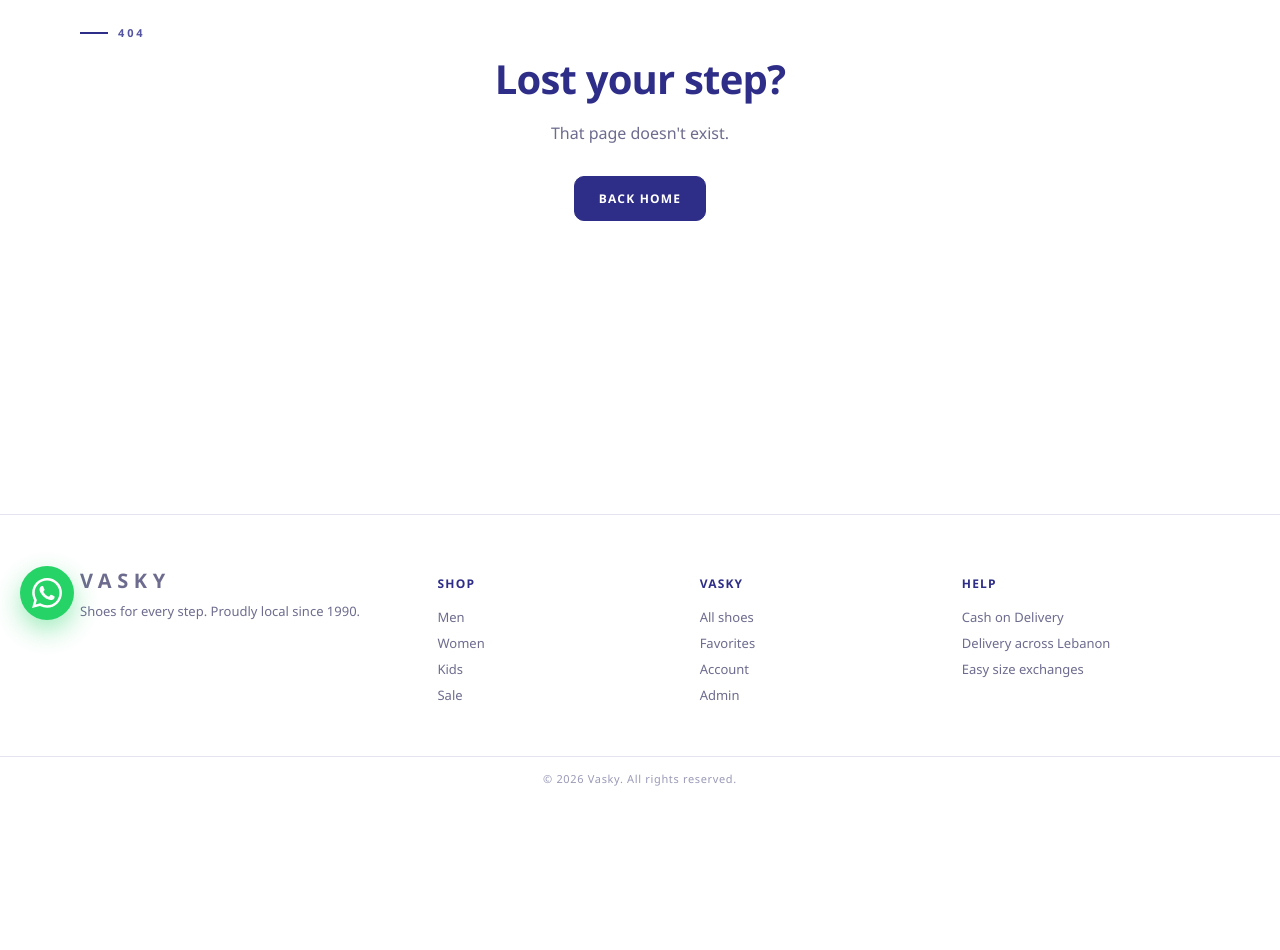
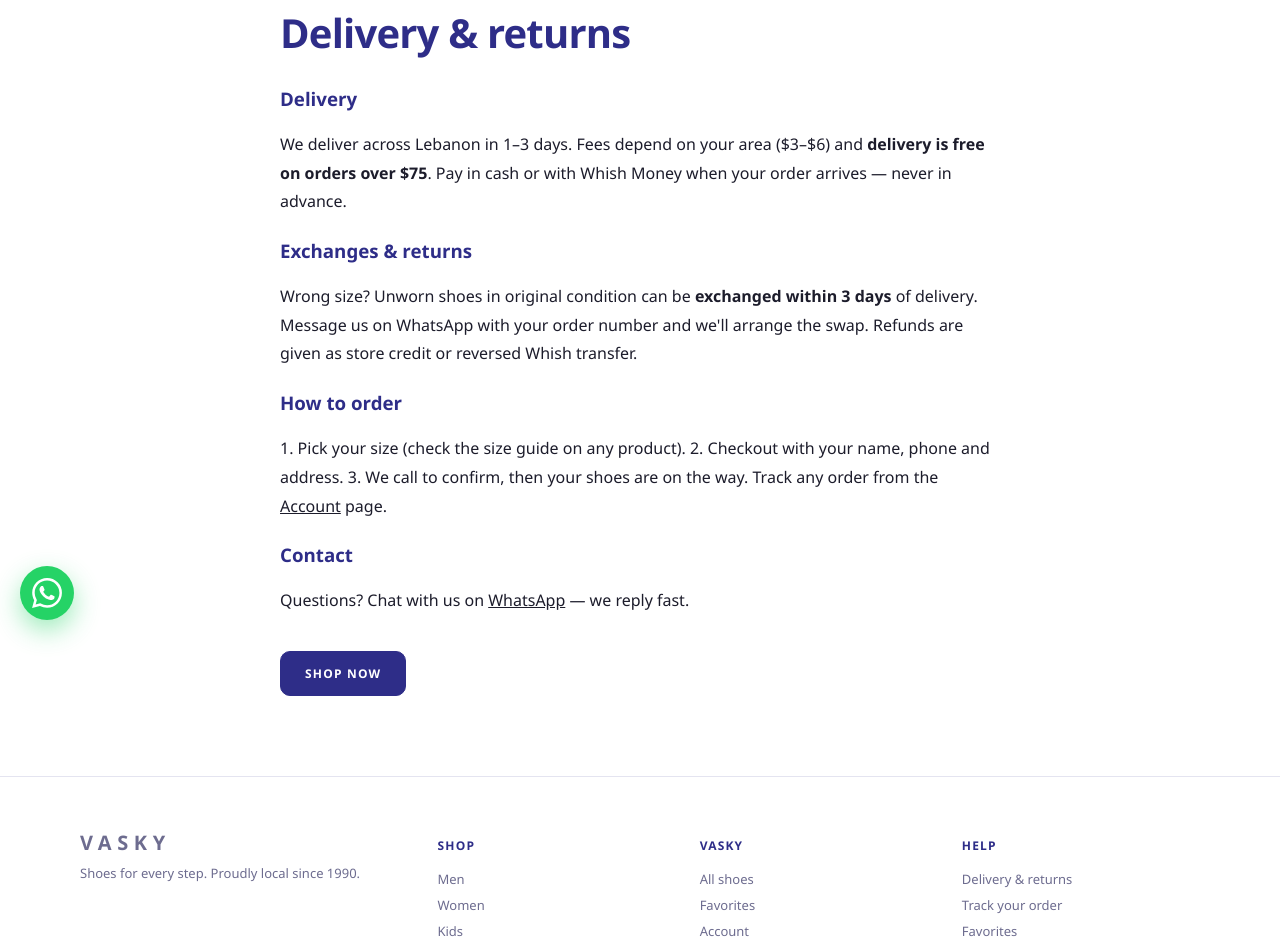
Before and after one commit to kfk22/Vasky, a Next.js app: page /help in a window 1280 px wide. Before the commit this address had no page. Shown: the part 160-1110 px from the top of the page. Before the commit the page ends 960 px from the top, so only its background shows below. Built offline with nearby package versions, Linux system fonts and the light colour scheme.

Commit message:
Help page: delivery, returns, FAQ

```diff
--- a/src/components/Layout.js
+++ b/src/components/Layout.js
@@ -88,9 +88,9 @@ export function Footer() {
         </div>
         <div>
           <h4>Help</h4>
-          <p>Cash on Delivery</p>
-          <p>Delivery across Lebanon</p>
-          <p>Easy size exchanges</p>
+          <Link href="/help">Delivery & returns</Link>
+          <Link href="/account">Track your order</Link>
+          <Link href="/favorites">Favorites</Link>
         </div>
       </div>
       <div className="base">© {new Date().getFullYear()} Vasky. All rights reserved.</div>
--- /dev/null
+++ b/src/pages/help.js
@@ -0,0 +1,24 @@
+import Link from "next/link";
+
+export default function Help() {
+  return (
+    <div className="wrap" style={{ padding: "34px 20px 60px", maxWidth: 760 }}>
+      <p className="kicker">HELP</p>
+      <h1 className="title">Delivery & returns</h1>
+
+      <h3 style={{ color: "var(--brand)", marginTop: 26 }}>Delivery</h3>
+      <p style={{ lineHeight: 1.8 }}>We deliver across Lebanon in 1–3 days. Fees depend on your area ($3–$6) and <b>delivery is free on orders over $75</b>. Pay in cash or with Whish Money when your order arrives — never in advance.</p>
+
+      <h3 style={{ color: "var(--brand)", marginTop: 22 }}>Exchanges & returns</h3>
+      <p style={{ lineHeight: 1.8 }}>Wrong size? Unworn shoes in original condition can be <b>exchanged within 3 days</b> of delivery. Message us on WhatsApp with your order number and we&apos;ll arrange the swap. Refunds are given as store credit or reversed Whish transfer.</p>
+
+      <h3 style={{ color: "var(--brand)", marginTop: 22 }}>How to order</h3>
+      <p style={{ lineHeight: 1.8 }}>1. Pick your size (check the size guide on any product). 2. Checkout with your name, phone and address. 3. We call to confirm, then your shoes are on the way. Track any order from the <Link href="/account"><u>Account</u></Link> page.</p>
+
+      <h3 style={{ color: "var(--brand)", marginTop: 22 }}>Contact</h3>
+      <p style={{ lineHeight: 1.8 }}>Questions? Chat with us on <a href="https://wa.me/96181283591" target="_blank" rel="noreferrer"><u>WhatsApp</u></a> — we reply fast.</p>
+
+      <Link href="/shop" className="btn" style={{ display: "inline-block", marginTop: 20 }}>SHOP NOW</Link>
+    </div>
+  );
+}
```
